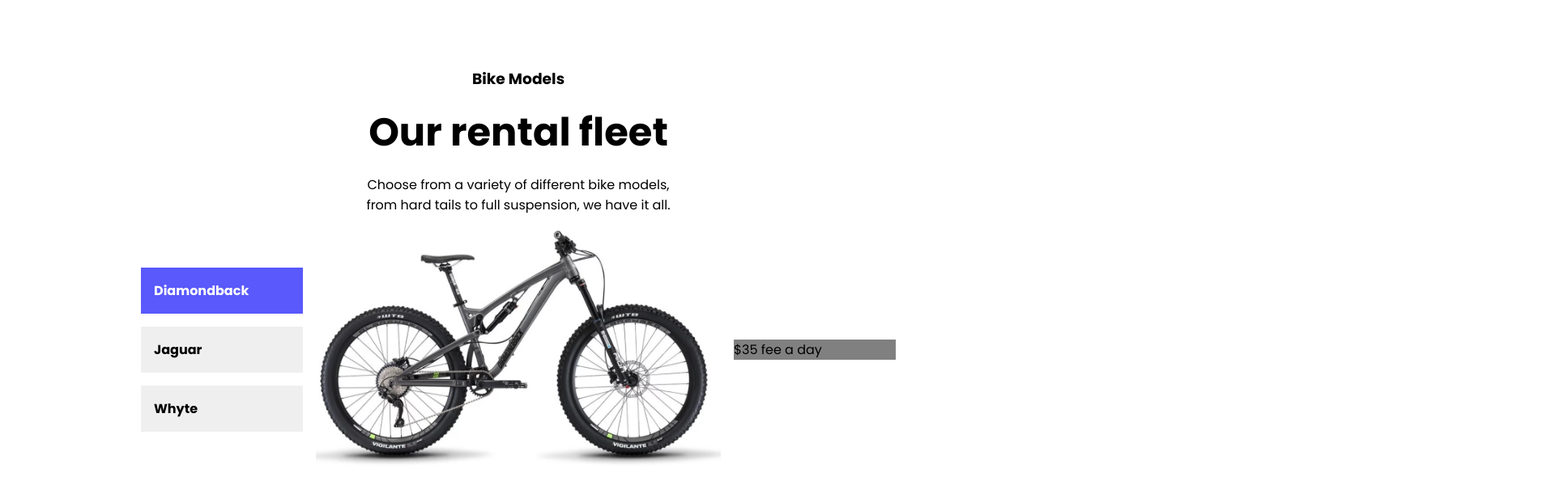
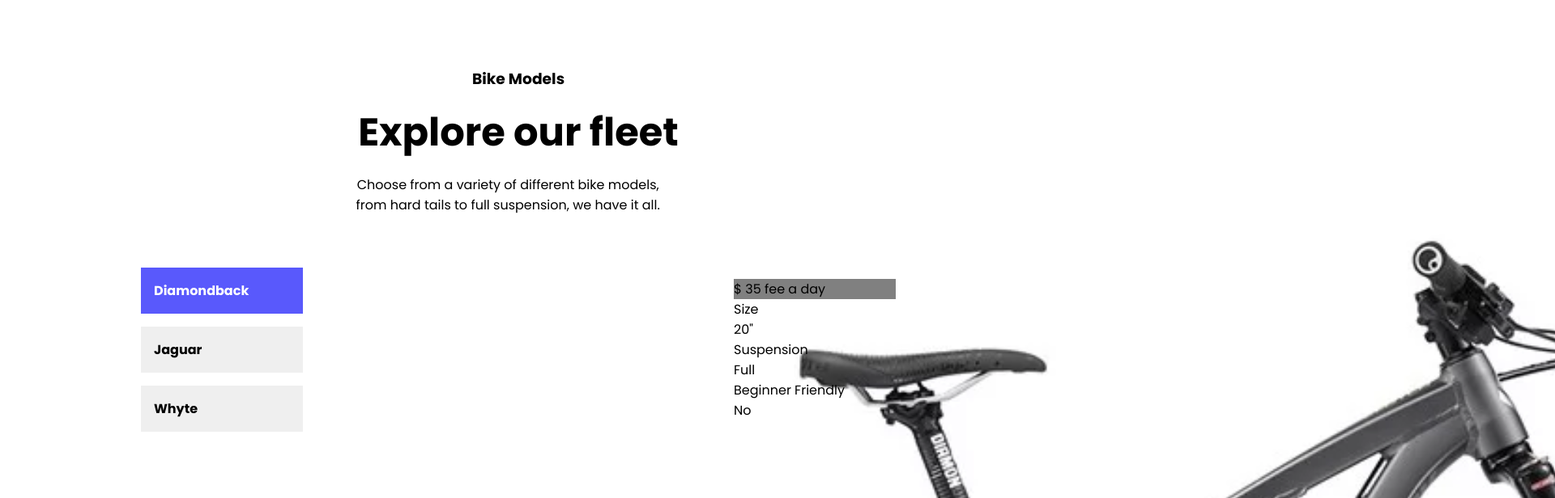
Before and after one commit to TegaBC/bike-rental, a React (Vite) app: page / in a window 1280 px wide. Shown: the part 860-1476 px from the top of the page at 81% size, 1920 px wide, since content can reach past the window. Before the commit the page ends 1442 px from the top, so only its background shows below. Built offline with nearby package versions, Linux system fonts and the light colour scheme.

Commit message:
info pannel n content change

```diff
--- a/src/components/Preview.jsx
+++ b/src/components/Preview.jsx
@@ -9,7 +9,7 @@
         <div className={Styles.preview}>
             <div className={Styles.heading}>
                 <h3>Bike Models</h3>
-                <h1>Our rental fleet</h1>
+                <h1>Explore our fleet</h1>
                 <p>Choose from a variety of different bike models, from hard tails to full suspension, we have it all.</p>
             </div>
             <div className={Styles.main}>
@@ -21,15 +21,23 @@
 
                 </div>
 
-                <img className={Styles.bike} src={bike.image} alt="" />
+                <div className={Styles.bike}>
+                    <img src={bike.image} alt="" />
+                </div>
                 <div className={Styles.info}>
                     <div className={Styles.cost}>
-                        ${bike.cost} fee a day
+                        $ <span>{bike.cost}</span> fee a day
                     </div>
                     <div className={Styles["detail-grid"]}>
-
+                        <div>Size</div>
+                        <div>{bike.size}"</div>
+                        <div>Suspension</div>
+                        <div>{bike.hardtail ? "Hardtail" : "Full"}</div>
+                        <div>Beginner Friendly</div>
+                        <div>{bike.beginner ? "Yes" : "No"}</div>
                     </div>
                 </div>
+
             </div>
         </div>
     )
```
